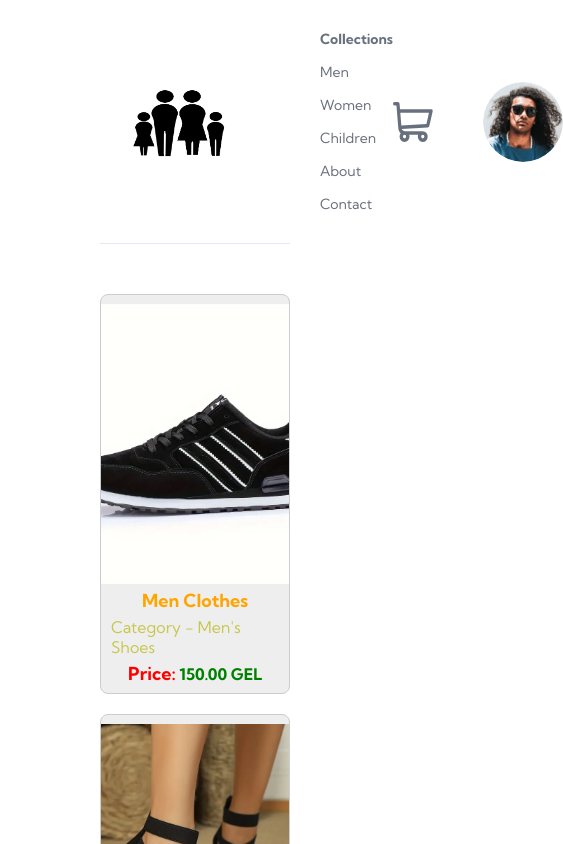
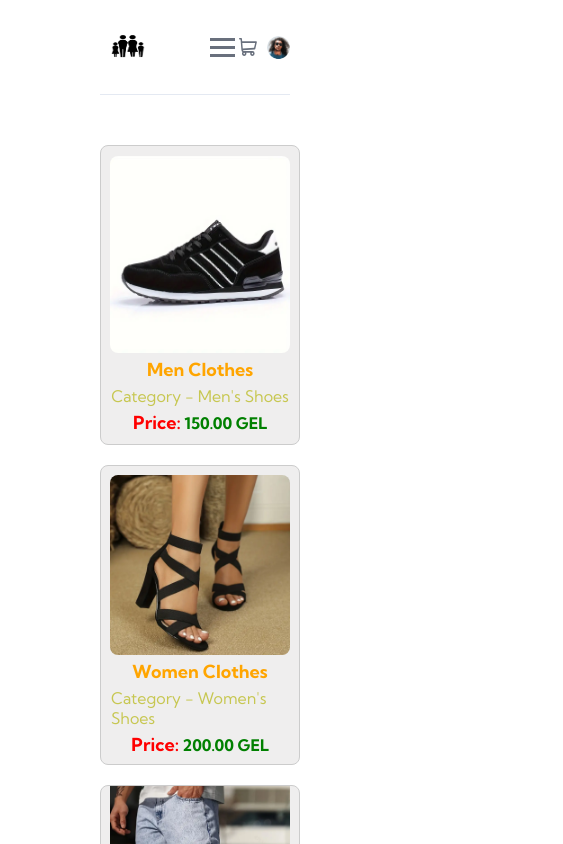
Before and after one commit to IrakliTsiklauri/e-commerce-platform, a React (Create React App) app: page / in a window 390 px wide. Shown: the top 844 px of the page, 563 px wide, since content can reach past the window. Built offline with nearby package versions, Linux system fonts and the light colour scheme.

Commit message:
add mobile reposnive for HeaderSection and Collection

```diff
--- a/src/components/HeaderSection.jsx
+++ b/src/components/HeaderSection.jsx
@@ -36,12 +36,27 @@ const HeaderSection = () => {
           <div />
         </BurgerMenu>
         <Navigation isOpen={isMenuOpen}>
-          <NavigationLink to="/" onClick={closeMenu}>Collections</NavigationLink>
-          <NavigationLink to="/collections/Men Clothes" onClick={closeMenu}>Men</NavigationLink>
-          <NavigationLink to="/collections/Women Clothes" onClick={closeMenu}>Women</NavigationLink>
-          <NavigationLink to="/collections/Children Clothes" onClick={closeMenu}>Children</NavigationLink>
-          <NavigationLink to="/about" onClick={closeMenu}>About</NavigationLink>
-          <NavigationLink to="/contact" onClick={closeMenu}>Contact</NavigationLink>
+          <NavigationLink to="/" onClick={closeMenu}>
+            Collections
+          </NavigationLink>
+          <NavigationLink to="/collections/Men Clothes" onClick={closeMenu}>
+            Men
+          </NavigationLink>
+          <NavigationLink to="/collections/Women Clothes" onClick={closeMenu}>
+            Women
+          </NavigationLink>
+          <NavigationLink
+            to="/collections/Children Clothes"
+            onClick={closeMenu}
+          >
+            Children
+          </NavigationLink>
+          <NavigationLink to="/about" onClick={closeMenu}>
+            About
+          </NavigationLink>
+          <NavigationLink to="/contact" onClick={closeMenu}>
+            Contact
+          </NavigationLink>
         </Navigation>
       </NavSide>
       <CartAndAvatar>
@@ -75,6 +90,7 @@ const NavSide = styled.div`
   gap: 50px;
 
   @media (min-width: 900px) and (max-width: 1200px) {
+    justify-content: space-between;
     gap: 30px;
   }
 `;
@@ -98,6 +114,11 @@ const LogoImg = styled.div`
       width: 70px;
       height: 40px;
     }
+
+    @media (max-width: 500px) {
+      width: 60px;
+      height: 30px;
+    }
   }
 `;
 
@@ -116,6 +137,10 @@ const BurgerMenu = styled.div`
   @media (min-width: 500px) and (max-width: 900px) {
     display: flex;
   }
+
+  @media (max-width: 500px) {
+    display: flex;
+  }
 `;
 
 const Navigation = styled.nav`
@@ -132,6 +157,17 @@ const Navigation = styled.nav`
     flex-direction: column;
     position: absolute;
     top: 170px;
+    left: 0;
+    right: 0;
+    background-color: white;
+    z-index: 1000;
+    display: ${({ isOpen }) => (isOpen ? "flex" : "none")};
+  }
+
+  @media (max-width: 500px) {
+    flex-direction: column;
+    position: absolute;
+    top: 120px;
     left: 0;
     right: 0;
     background-color: white;
@@ -174,7 +210,13 @@ const CartAndAvatar = styled.div`
     gap: 30px;
   }
 
+  @media (min-width: 500px) and (max-width: 900px) {
+    gap: 20px;
+  }
 
+  @media (max-width: 500px) {
+    gap: 10px;
+  }
 `;
 
 const Cart = styled.div`
@@ -196,6 +238,11 @@ const Cart = styled.div`
     @media (min-width: 500px) and (max-width: 900px) {
       width: 25px;
       height: 25px;
+    }
+
+    @media (max-width: 500px){
+      width: 18px;
+      height: 18px;
     }
   }
 `;
@@ -221,5 +268,10 @@ const Avatar = styled.div`
       width: 30px;
       height: 30px;
     }
+
+    @media (max-width: 500px) {
+      width: 23px;
+      height: 23px;
+    }
   }
 `;
--- a/src/pages/Collections.jsx
+++ b/src/pages/Collections.jsx
@@ -43,7 +43,14 @@ const Main = styled.div`
   gap: 20px;
   margin-top: 50px;
 
-  @media (min-width: 600px) and (max-width: 900px) {
+  @media (min-width: 500px) and (max-width: 900px) {
+    display: flex;
+    flex-direction: column;
+    align-items: center;
+    justify-content: space-between;
+  }
+
+  @media (max-width: 500px) {
     display: flex;
     flex-direction: column;
     align-items: center;
@@ -66,10 +73,25 @@ const Product = styled.div`
   cursor: pointer;
   overflow: hidden;
 
+  @media (max-width: 500px) {
+    width: 200px;
+    height: 300px;
+  }
+
   img {
-    width: 280px;
+    width: 80px;
     height: 280px;
     border-radius: 8px;
+
+    @media (min-width: 500px) and (max-width: 900px) {
+      width: 280px;
+      height: 300px;
+    }
+
+    @media (max-width: 500px) {
+      width: 180px;
+      height: 280px;
+    }
   }
 
   h4 {
```
